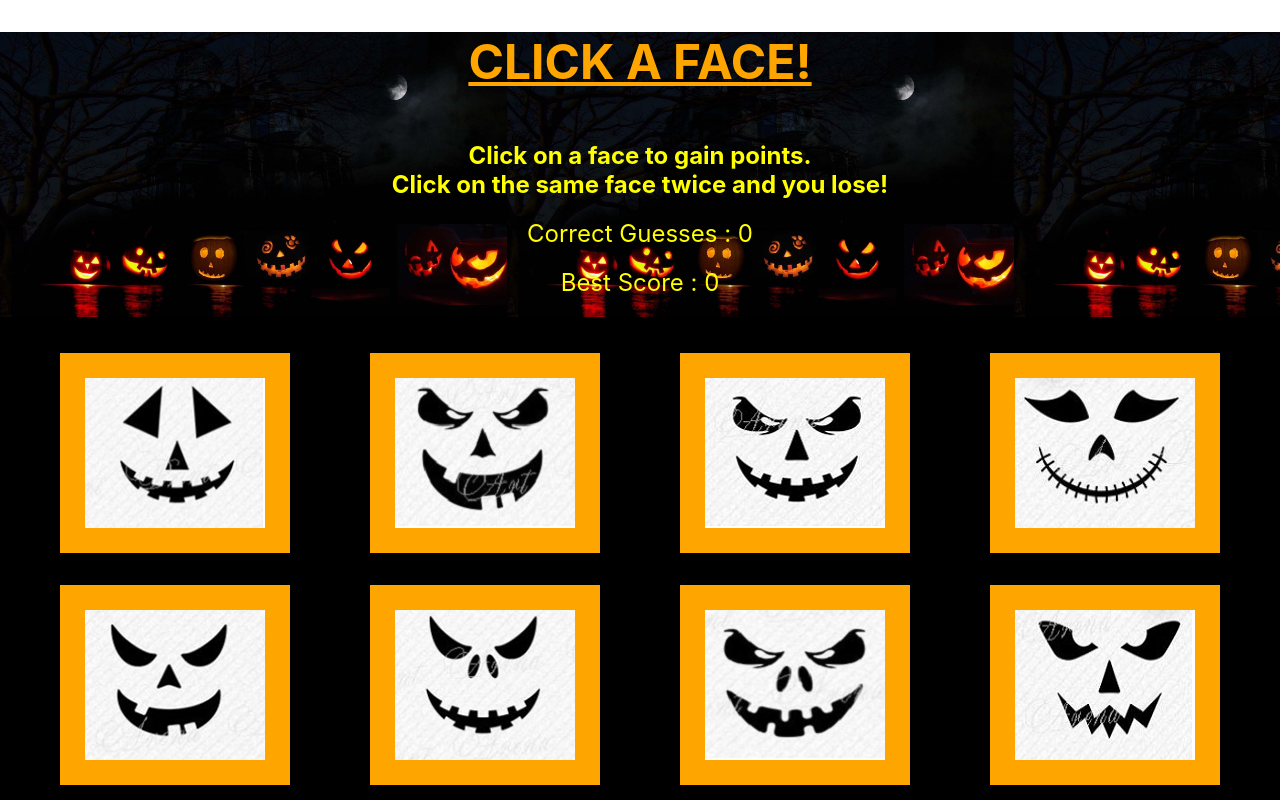
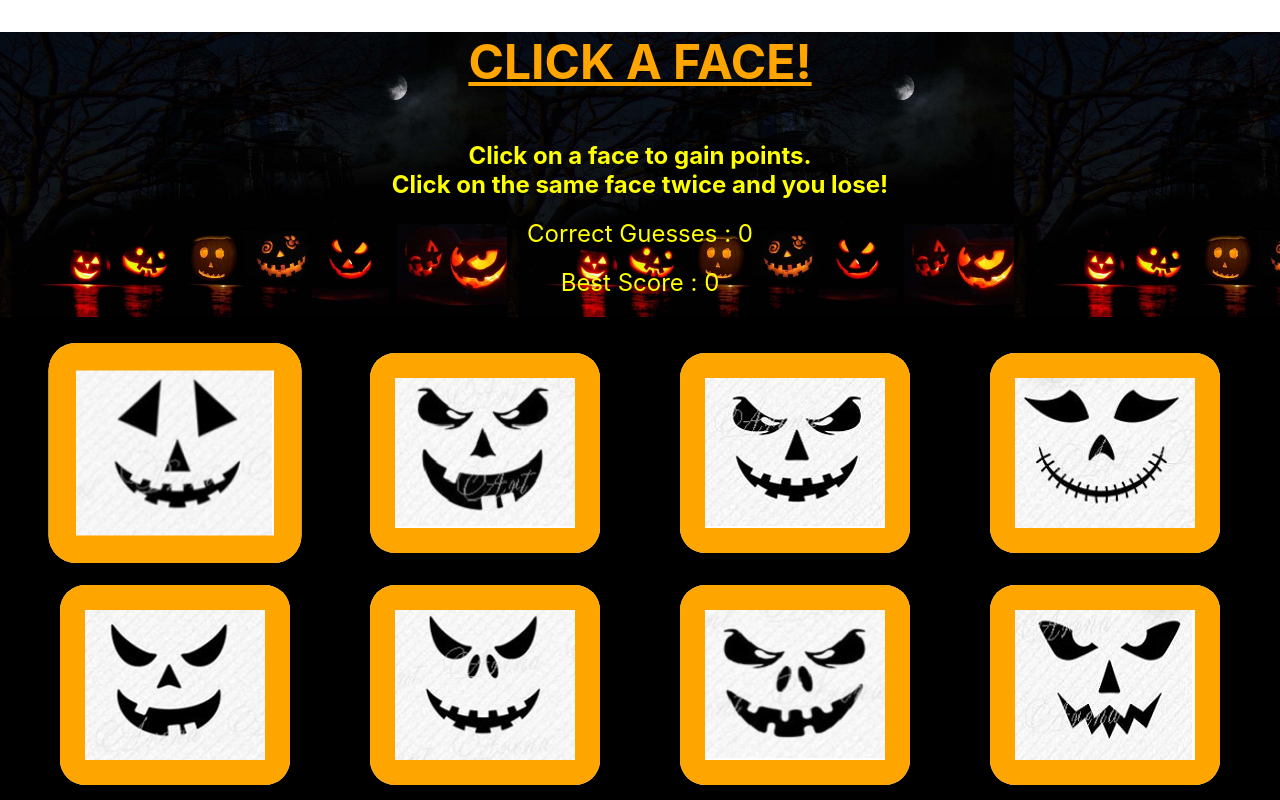
Before and after one commit to hungle913/ClickyGame, a React (Create React App) app: page / in a window 1280 px wide. In both pictures the pointer is over the element 175 px from the left and 453 px from the top of the page. Shown: the top 800 px of the page. Built offline with nearby package versions, Linux system fonts and the light colour scheme.

Commit message:
Added hover feature for cards. Added border radius for cards.

```diff
--- a/src/components/FaceCard/style.css
+++ b/src/components/FaceCard/style.css
@@ -5,14 +5,20 @@
   position: relative;
   width: 230px;
   text-align: left;
+  border-radius: 25px;
 }
 
 .card > .img-container {
   height: 100%;
   text-align: center;
   background:orange;
+  border-radius: 25px;
 }
 
 img {
   padding-top: 25px;
 }
+.card:hover {
+  cursor: pointer;
+  transform: scale(1.1);
+}
```
Also changed, not shown: public/Images/ScreenShot.PNG (added).
